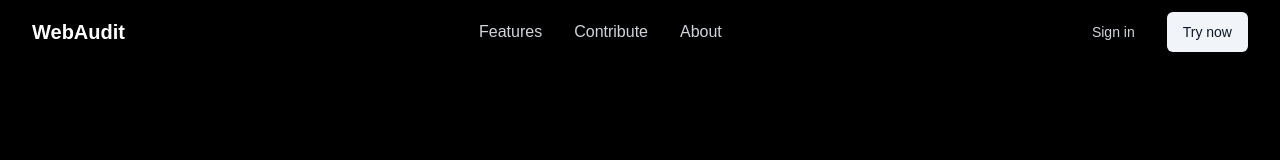
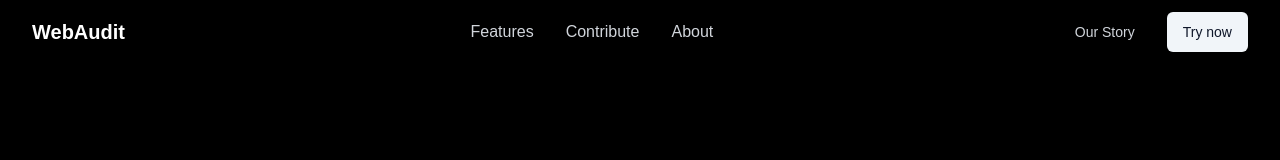
Before and after one commit to marksikaundi/InSyst, a Next.js app: page / in a window 1280 px wide. Shown: the top 160 px of the page. Built offline with nearby package versions, Linux system fonts and the light colour scheme.

Commit message:
refactor: clean up Navbar component code and update button labels

```diff
--- a/components/Navbar.tsx
+++ b/components/Navbar.tsx
@@ -1,14 +1,13 @@
-'use client'
+"use client";
 
-import * as React from "react"
-import Link from "next/link"
-import { Menu, X } from 'lucide-react'
+import * as React from "react";
+import Link from "next/link";
+import { Menu, X } from "lucide-react";
 
-import { Button } from "@/components/ui/button"
-
+import { Button } from "@/components/ui/button";
 
 export default function Navbar() {
-  const [isOpen, setIsOpen] = React.useState(false)
+  const [isOpen, setIsOpen] = React.useState(false);
 
   return (
     <nav className="bg-black text-white">
@@ -23,10 +22,6 @@ export default function Navbar() {
 
           {/* Desktop Navigation */}
           <div className="hidden md:flex md:items-center md:space-x-8">
-
-
-
-
             <Link href="/features" className="text-gray-300 hover:text-white">
               Features
             </Link>
@@ -42,8 +37,11 @@ export default function Navbar() {
 
           {/* Desktop CTA Buttons */}
           <div className="hidden md:flex md:items-center md:space-x-4">
-            <Button variant="ghost" className="text-gray-300 hover:text-white">
-              Sign in
+            <Button
+              variant="ghost"
+              className="text-gray-300 hover:text-white bg-black hover:bg-black "
+            >
+              Our Story
             </Button>
             <Button variant="secondary">Try now</Button>
           </div>
@@ -89,8 +87,11 @@ export default function Navbar() {
               </Link>
 
               <div className="pt-4 flex flex-col space-y-2">
-                <Button variant="ghost" className="justify-start">
-                  Sign in
+                <Button
+                  variant="ghost"
+                  className="justify-start  bg-black hover:bg-black  "
+                >
+                  Our Story
                 </Button>
                 <Button variant="secondary">Try now</Button>
               </div>
@@ -99,5 +100,5 @@ export default function Navbar() {
         )}
       </div>
     </nav>
-  )
+  );
 }
```
